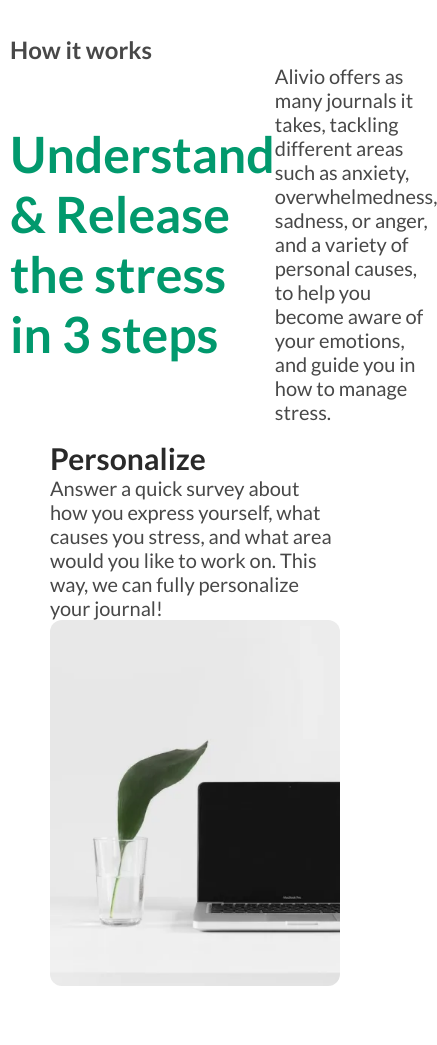
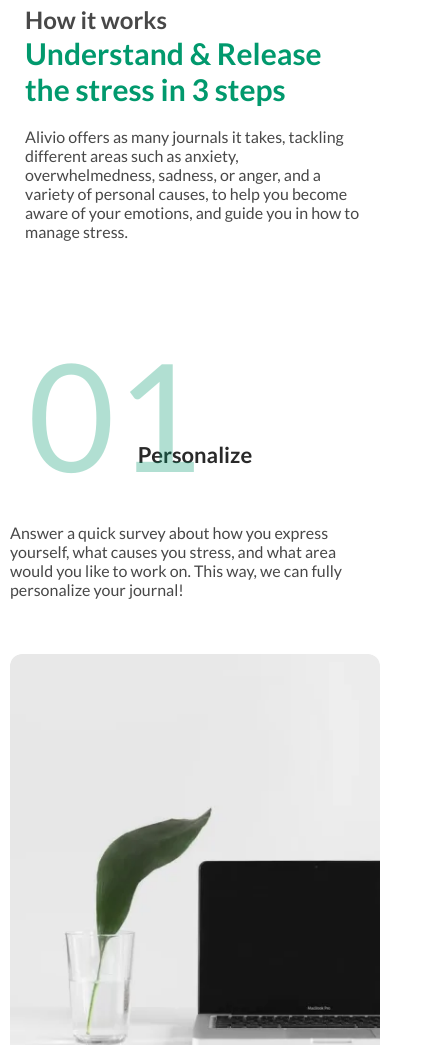
Before and after one commit to AlexBarvinok/Alivio, a plain HTML site: page index.html in a window 390 px wide. Shown: the part 920-1965 px from the top of the page, 437 px wide, since content can reach past the window. Drawn offline with Linux system fonts and the light colour scheme.

Commit message:
a few changes

```diff
--- a/index.html
+++ b/index.html
@@ -89,7 +89,7 @@
       </section>
       <section class="about">
         <div class="container">
-          <h3 class="about__subtitle">How it works</h3>
+          <!-- <h3 class="about__subtitle">How it works</h3> -->
           <div class="about__content">
             <h2 class="about__title">Understand & Release the stress in 3 steps</h2>
             <p class="about__desc">
@@ -101,7 +101,7 @@
           </div>
           <div class="about__cards">
             <figure class="card">
-              <h4 class="card__title">Personalize</h4>
+              <h3 class="card__title">Personalize</h3>
               <p class="card__desc">
                 Answer a quick survey about how you express yourself, what causes you
                 stress, and what area would you like to work on. This way, we can fully
@@ -109,6 +109,24 @@
               </p>
               <img src="/assets/01.webp" alt="card image 1" class="card__img" />
             </figure>
+            <figure class="card">
+              <h3 class="card__title card__title--right card__title--second">
+                Write & Understand
+              </h3>
+              <p class="card__desc">
+                Write, draw, reflect, understand. Alivio will guide you through the
+                prompts and will help you manage your stress!
+              </p>
+              <img src="/assets/02.webp" alt="card image 2" class="card__img" />
+            </figure>
+            <figure class="card">
+              <h3 class="card__title card__title--third">Alivio!</h3>
+              <p class="card__desc">
+                Now you are aware, and have a way to manage and overcome your own stress.
+                What are you waiting for? Alivio today!
+              </p>
+              <img src="/assets/03.webp" alt="card image 3" class="card__img" />
+            </figure>
           </div>
         </div>
       </section>
--- a/styles/about.css
+++ b/styles/about.css
@@ -9,17 +9,28 @@
   align-items: center;
 }
 
-.about__subtitle {
+/* .about__subtitle {
   font-weight: 600;
   font-size: 24px;
   color: var(--color-light-black);
-}
+} */
 
 .about__title {
   font-weight: 700;
   font-size: 50px;
   color: var(--color-green);
   max-width: 504px;
+  position: relative;
+}
+
+.about__title::before {
+  position: absolute;
+  content: 'How it works';
+  top: -30px;
+  left: 0;
+  font-weight: 600;
+  font-size: 24px;
+  color: var(--color-light-black);
 }
 
 .about__desc {
@@ -28,3 +39,50 @@
   color: var(--color-light-black);
   max-width: 670px;
 }
+
+.about__cards {
+  margin: 80px 0 0 0;
+  display: flex;
+  justify-content: space-between;
+  align-items: center;
+  gap: 15px;
+}
+
+.about__cards .card:nth-child(2) {
+  margin: 250px 0 0 0;
+}
+
+@media (max-width: 1250px) {
+  .about__content {
+    flex-direction: column;
+    justify-content: start;
+    align-items: center;
+    gap: 20px;
+  }
+
+  .about__cards {
+    align-items: center;
+    justify-content: start;
+    flex-direction: column;
+  }
+
+  .about__cards .card:nth-child(2) {
+    margin: 0;
+  }
+
+  .about__desc {
+    max-width: 504px;
+  }
+}
+
+@media (max-width: 576px) {
+  .about__content {
+    padding: 0 15px;
+  }
+  .about__title {
+    font-size: 30px;
+  }
+  .about__desc {
+    font-size: 16px;
+  }
+}
--- a/styles/basic.css
+++ b/styles/basic.css
@@ -22,7 +22,8 @@ h2,
 h3,
 h4,
 h5,
-p {
+p,
+figure {
   margin: 0;
 }
 
--- a/styles/card.css
+++ b/styles/card.css
@@ -1,12 +1,30 @@
 .card {
   max-width: 399px;
-  height: 890px;
+  height: 830px;
+  display: flex;
+  flex-direction: column;
+  justify-content: end;
+  align-items: start;
+  row-gap: 55px;
 }
 
 .card__title {
+  position: relative;
   font-weight: 700;
   font-size: 30px;
   color: var(--color-font-black);
+  align-self: center;
+}
+
+.card__title::before {
+  content: '01';
+  position: absolute;
+  top: -117px;
+  left: -110px;
+  font-weight: 400;
+  font-size: 150px;
+  color: var(--color-green);
+  opacity: 0.3;
 }
 
 .card__desc {
@@ -19,4 +37,32 @@
   width: 100%;
   object-fit: cover;
   border-radius: 12px;
+  aspect-ratio: auto 65/82;
 }
+
+.card__title--right {
+  align-self: end;
+}
+
+.card__title--second::before {
+  content: '02';
+}
+
+.card__title--third::before {
+  content: '03';
+  top: -117px;
+  left: -130px;
+}
+
+@media (max-width: 480px) {
+  .card {
+    height: 800px;
+  }
+
+  .card__title {
+    font-size: 22px;
+  }
+  .card__desc {
+    font-size: 16px;
+  }
+}
```
